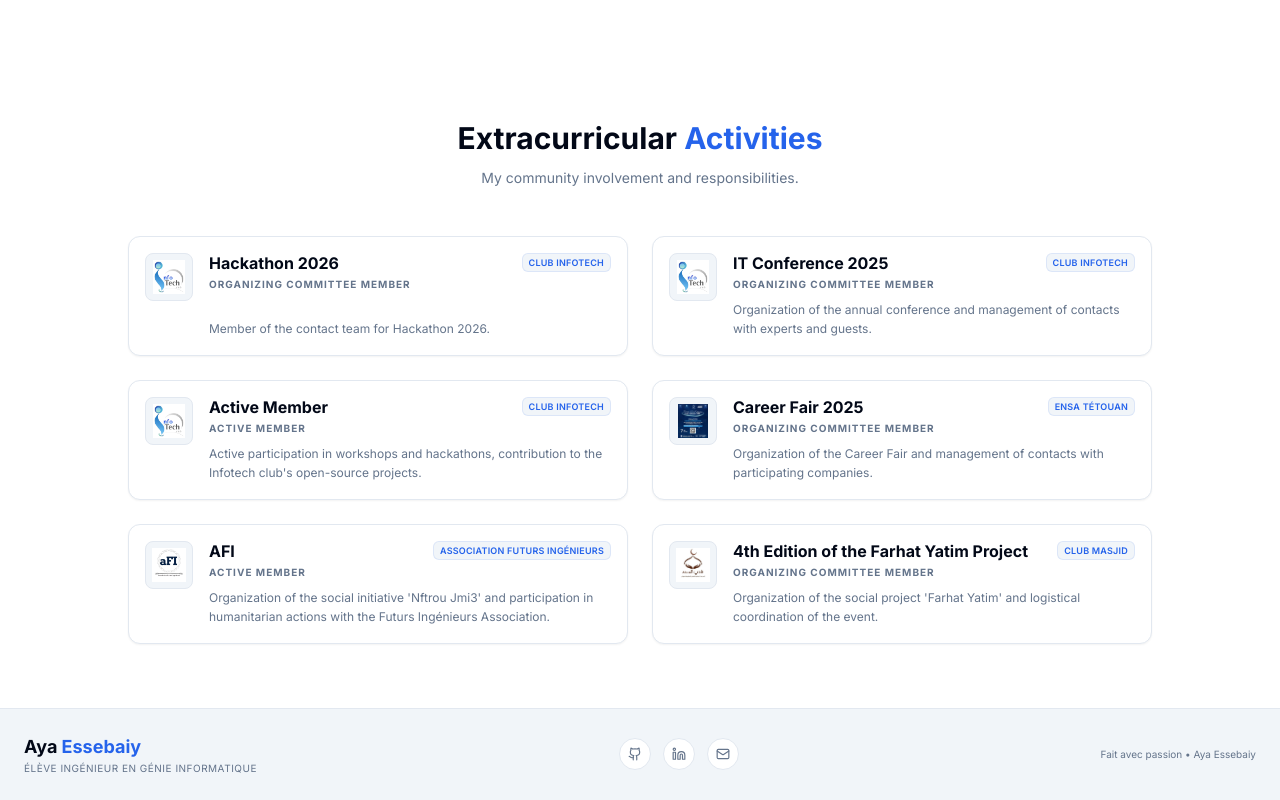
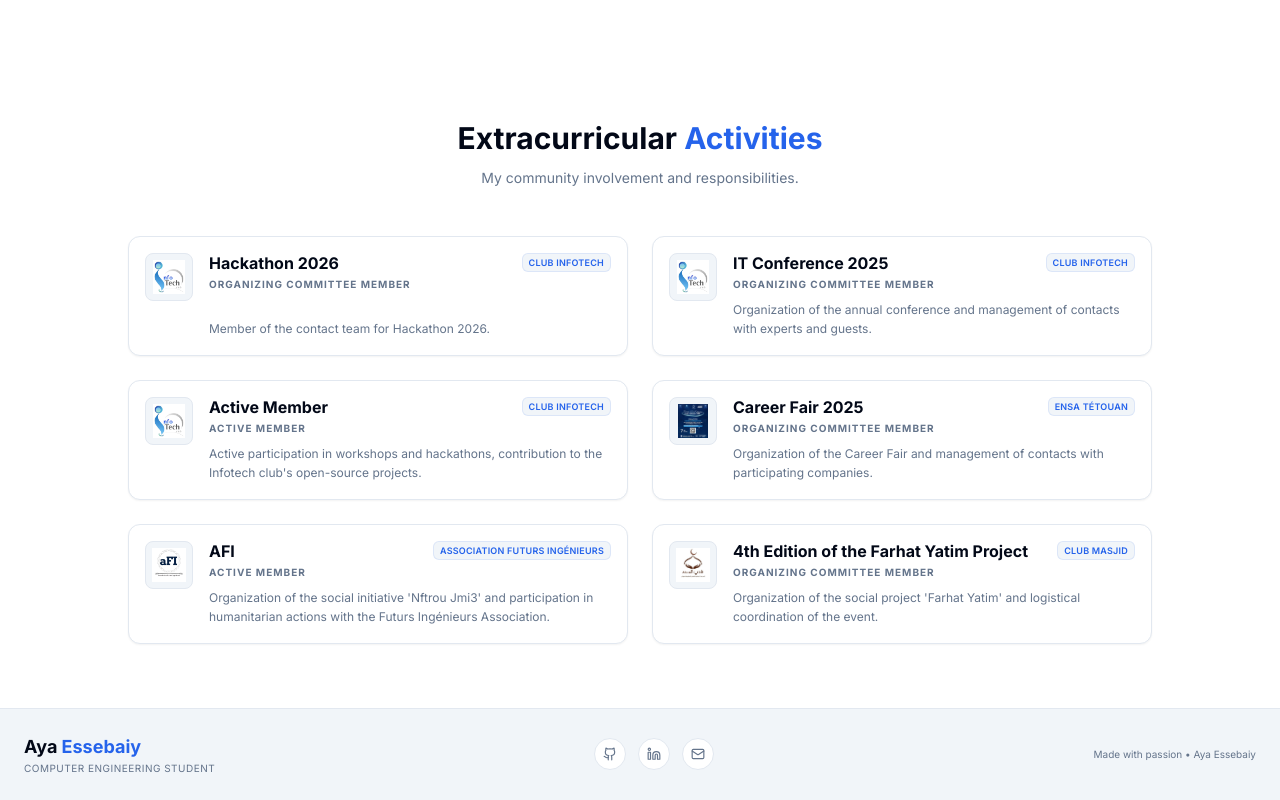
Before and after one commit to essebaiyayaa/Portfolio, a React (Vite) app: page / in a window 1280 px wide. Shown: the part 3762-4562 px from the top of the page. Built offline with nearby package versions, Linux system fonts and the light colour scheme; the HTML template or start-up script is replaced by a standard one.

Commit message:
Update Footer details and copyright to English

```diff
--- a/src/components/Footer.tsx
+++ b/src/components/Footer.tsx
@@ -11,7 +11,7 @@ const Footer = () => {
                         Aya <span className="text-primary">Essebaiy</span>
                     </h3>
                     <p className="text-[10px] text-muted-foreground uppercase tracking-wider">
-                        Élève Ingénieur en Génie Informatique
+                        Computer Engineering Student
                     </p>
                 </div>
 
@@ -24,7 +24,7 @@ const Footer = () => {
 
                 {/* Right: Copyright */}
                 <div className="text-[10px] text-muted-foreground">
-                    Fait avec passion &bull; Aya Essebaiy
+                    Made with passion &bull; Aya Essebaiy
                 </div>
             </div>
         </footer>
```
